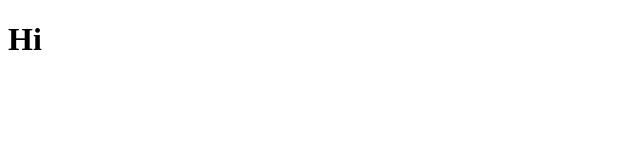
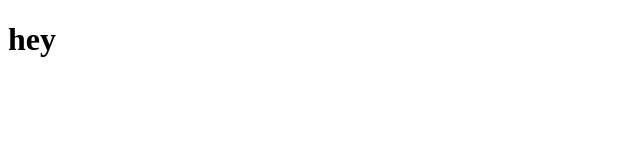
Before and after one commit to kde1a/Dela1, a website built with Vite: page index.html in a window 1280 px wide. Shown: the full height of the page, 0-640 px from the left. Built offline with nearby package versions, Linux system fonts and the light colour scheme.

Commit message:
Update index.html

```diff
--- a/index.html
+++ b/index.html
@@ -11,7 +11,7 @@
     <title>Growth App</title>
   </head>
   <body>
-    <h1>Hi</h1>
+    <h1>hey</h1>
 
 
     <script src="js/main.js"> </script>
```
